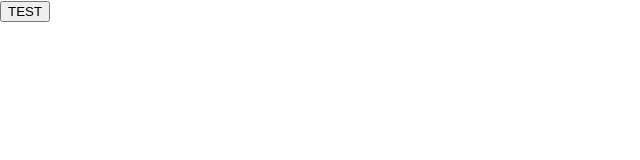
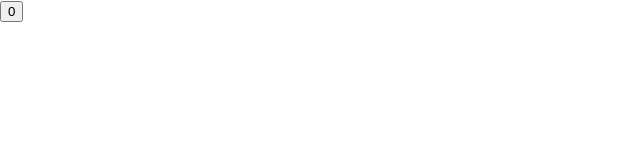
Before and after one commit to emahama/React-Tutorial, a React (Create React App) app in the folder my-app/: page / in a window 1280 px wide. Shown: the top 160 px of the page, without its empty margins (0-640 px from the left). Built offline with nearby package versions, Linux system fonts and the light colour scheme.

Commit message:
Added a hook

```diff
--- a/my-app/src/App.js
+++ b/my-app/src/App.js
@@ -1,7 +1,9 @@
+import { useState } from "react";
 import "./App.css";
 
 function Button() {
-  return <button>TEST</button>;
+  const [counter, setCounter] = useState(0);
+  return <button onClick={() => setCounter(counter + 1)}>{counter}</button>;
 }
 function App() {
   return <Button />;
```
